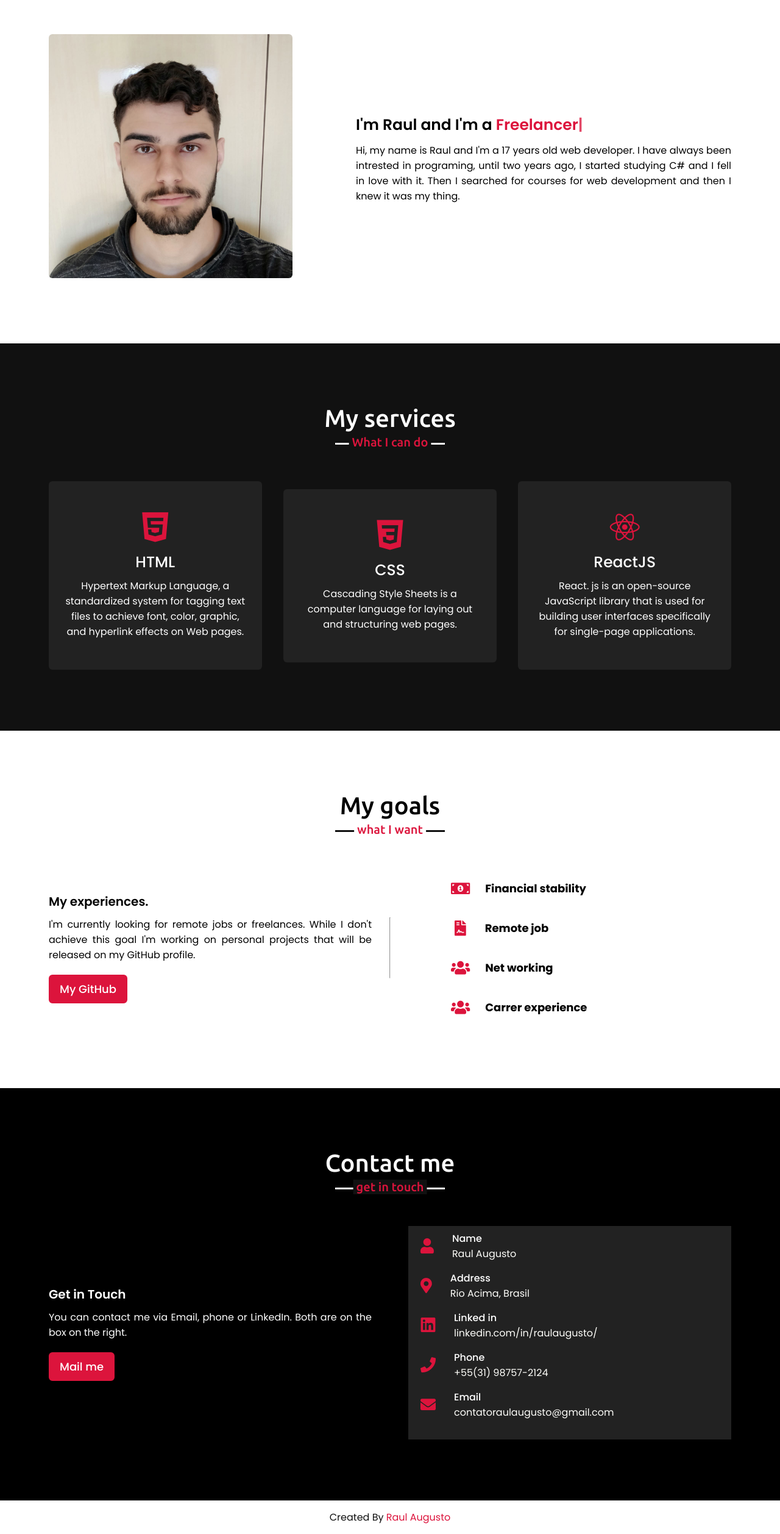
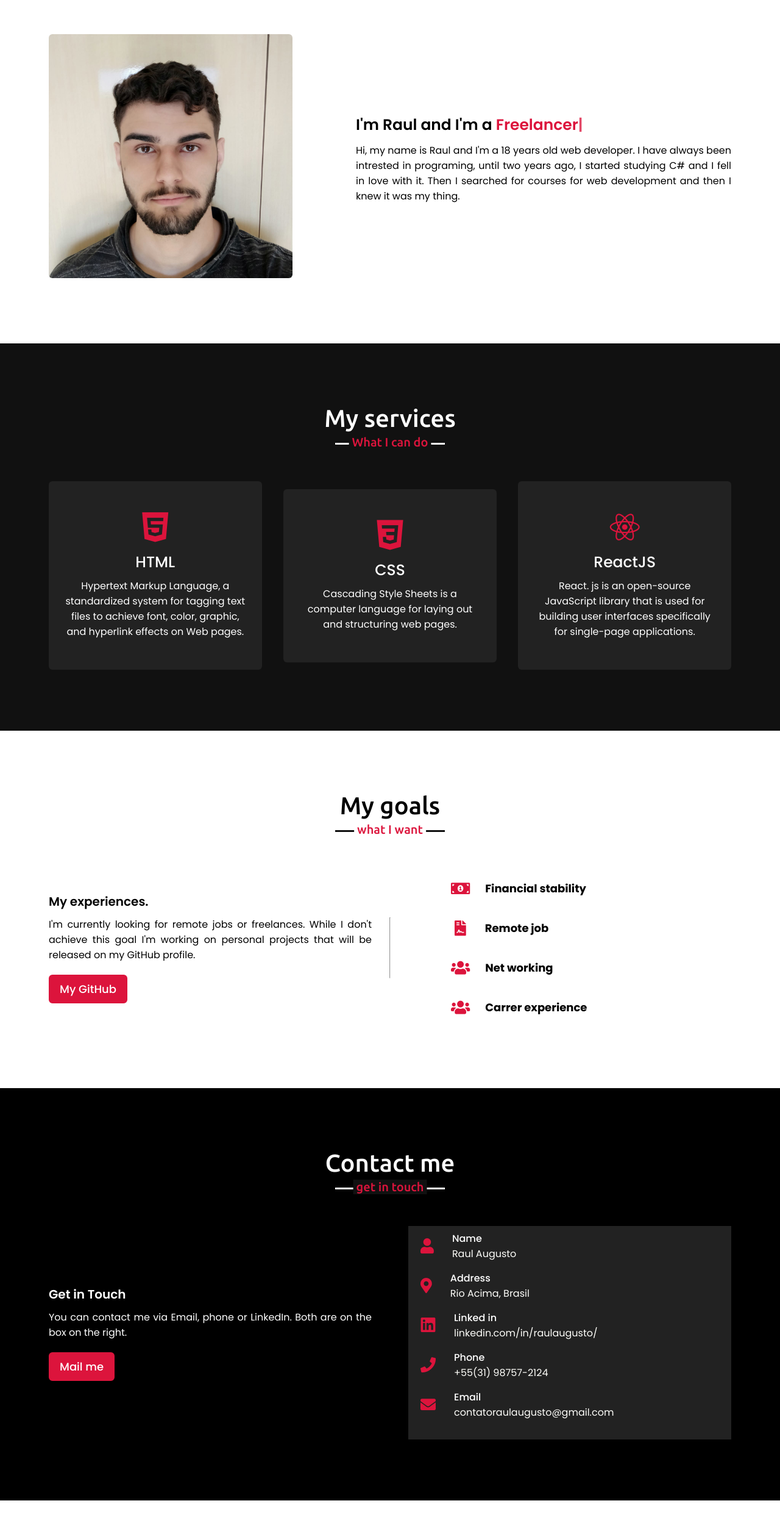
Before and after one commit to raulaugusto/Portifolio, a plain HTML site: page index.html in a window 1280 px wide. Shown: the part 970-3485 px from the top of the page at 61% size. After the commit the page ends 3430 px from the top, so only its background shows below. Drawn offline with nearby package versions, Linux system fonts and the light colour scheme.

Commit message:
Updating age in "about" section

```diff
--- a/index.html
+++ b/index.html
@@ -57,7 +57,7 @@
                 </div>
                 <div class="column right">
                     <div class="text">I'm Raul and I'm a <span class="typing-2"></span></div>
-                    <p>Hi, my name is Raul and I'm a 17 years old web developer. I have always been intrested in programing, until two years ago, I started studying C# and I fell in love with it. Then I searched for courses for web development and then I knew it was my thing.</p>
+                    <p>Hi, my name is Raul and I'm a 18 years old web developer. I have always been intrested in programing, until two years ago, I started studying C# and I fell in love with it. Then I searched for courses for web development and then I knew it was my thing.</p>
                 </div>
             </div>
         </div>
@@ -181,11 +181,6 @@
 
     </section>
 
-
-    <footer>
-        <span>Created By <a href="linked.in">Raul Augusto</a>
-    </footer>
-
     <script src="script.js"></script>
 </body>
 </html>
```
